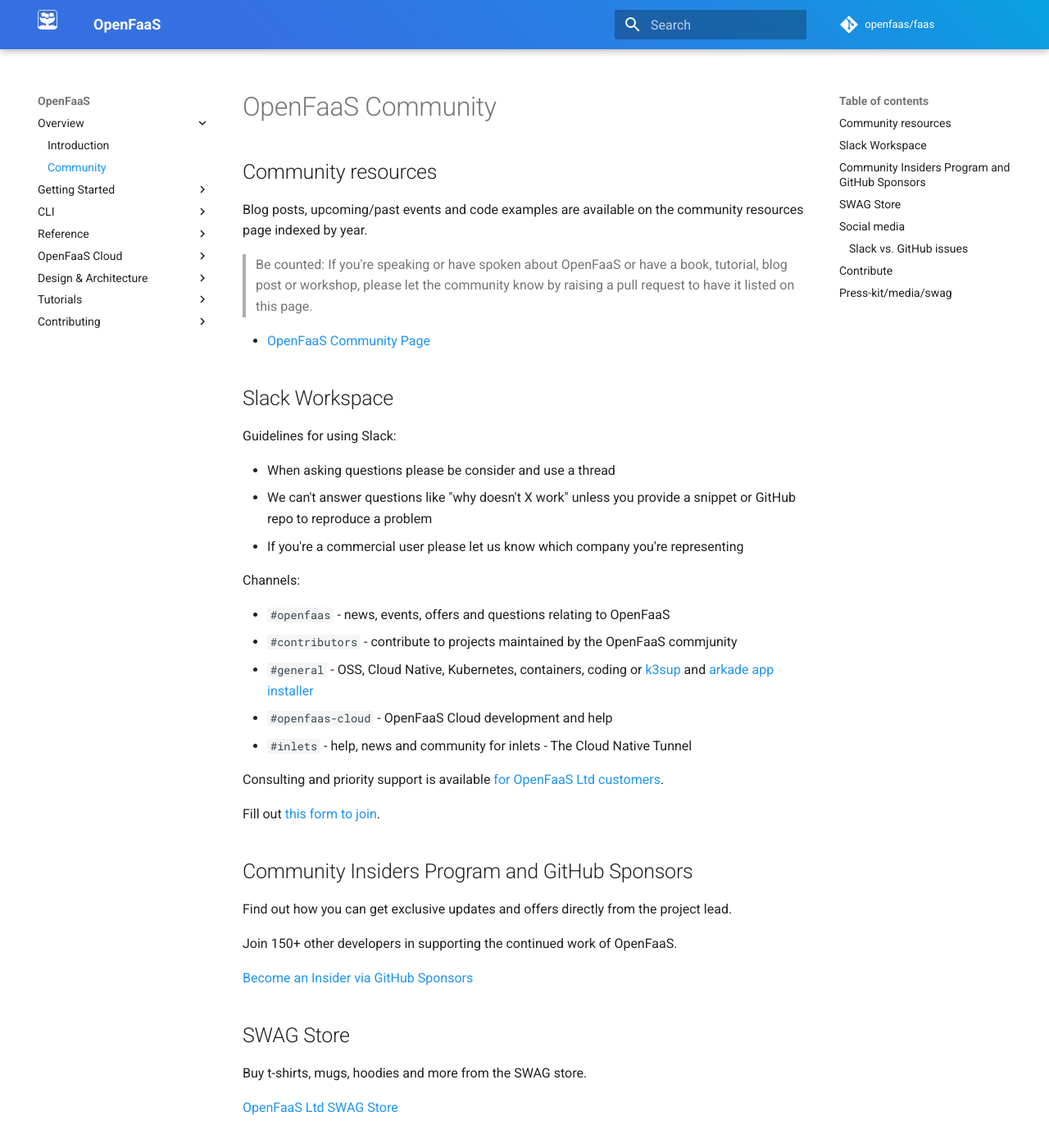
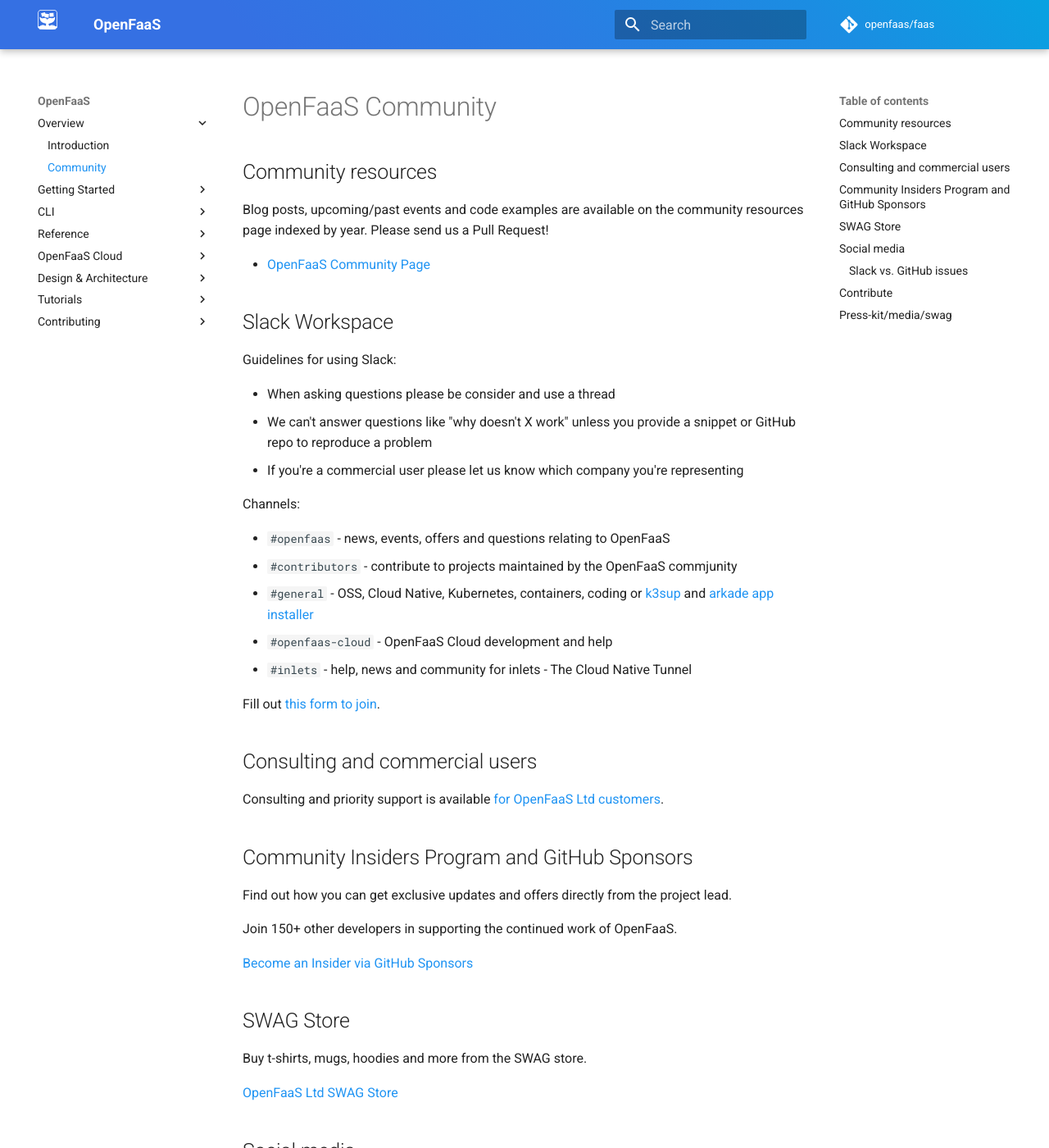
Before and after one commit to openfaas/docs, an MkDocs documentation site: the page built from docs/community.md, in a window 1280 px wide and 1400 px high. Shown: the whole window at 82% size. Built offline with MkDocs 1.6.1 and Material for MkDocs 9.7.7, drawn with Linux system fonts in a browser that asks for light colours; comment, search, counter and statistics services are not loaded.

Commit message:
Reduce intro text
Signed-off-by: Alex Ellis (OpenFaaS Ltd) <alexellis2@gmail.com>

```diff
--- a/docs/community.md
+++ b/docs/community.md
@@ -2,9 +2,7 @@
 
 ## Community resources
 
-Blog posts, upcoming/past events and code examples are available on the community resources page indexed by year.
-
-> Be counted: If you're speaking or have spoken about OpenFaaS or have a book, tutorial, blog post or workshop, please let the community know by raising a pull request to have it listed on this page.
+Blog posts, upcoming/past events and code examples are available on the community resources page indexed by year. Please send us a Pull Request!
 
 * [OpenFaaS Community Page](https://github.com/openfaas/faas/blob/master/community.md)
 
@@ -24,9 +22,11 @@ Channels:
 * `#openfaas-cloud` - OpenFaaS Cloud development and help
 * `#inlets` - help, news and community for inlets - The Cloud Native Tunnel
 
+Fill out [this form to join](https://goo.gl/forms/SqpLSdyzVoOboRqs1).
+
+## Consulting and commercial users
+
 Consulting and priority support is available [for OpenFaaS Ltd customers](https://openfaas.com/support/).
-
-Fill out [this form to join](https://goo.gl/forms/SqpLSdyzVoOboRqs1).
 
 ## Community Insiders Program and GitHub Sponsors
 
```
